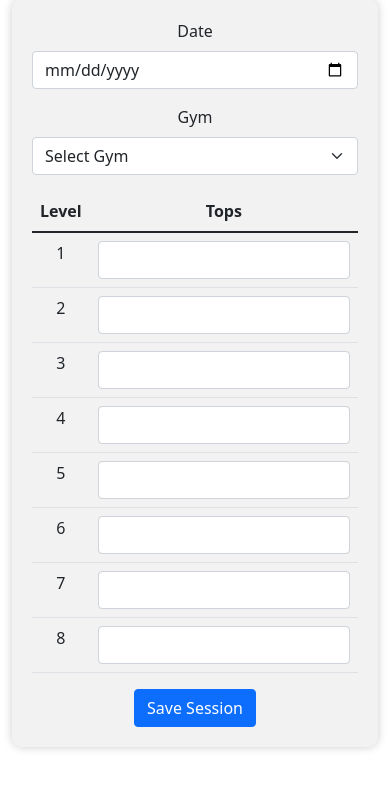
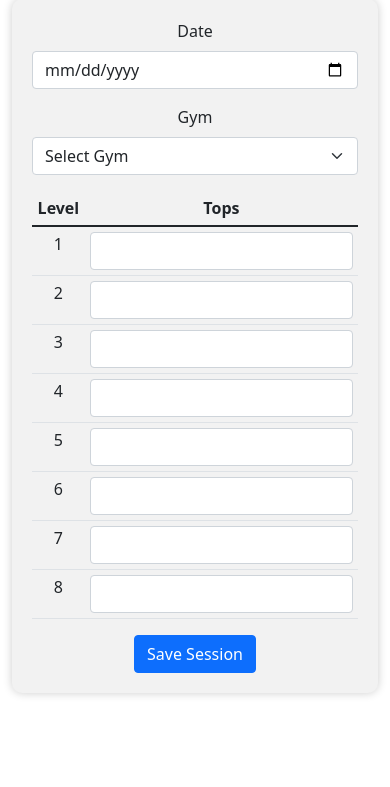
Before and after one commit to larstrk/ClimbersLog, a Flask app: page /addsession in a window 390 px wide. Shown: the part 167-954 px from the top of the page. After the commit the page ends 863 px from the top, so only its background shows below. Run offline with Flask 3, Linux system fonts and the light colour scheme; data comes from the database, SQL or seed files in the repository; some libraries are stand-ins or nearby versions.

Commit message:
added requirements.txt and working on mobile view

```diff
--- a/app.py
+++ b/app.py
@@ -258,7 +258,7 @@ def login():
         session["user_id"] = rows[0]["id"]
 
         # Redirect user to home page
-        return redirect("/")
+        return redirect("/sessions")
 
     # User reached route via GET (as by clicking a link or via redirect)
     else:
--- a/static/styles.css
+++ b/static/styles.css
@@ -28,11 +28,21 @@
     .navbar-nav .nav-item .dropdown-menu {
         padding: 5px;
         font-size: 14px;
+        background-color: white;
     }
 
     /* Center-align dropdown menu items */
     .navbar-nav .nav-item .dropdown-menu a {
         text-align: center;
+    }
+
+    .kpi {
+        font-size: 16px;
+    }
+
+    .table th,
+    .table td {
+        padding: 5px;
     }
 }
 
--- a/templates/layout.html
+++ b/templates/layout.html
@@ -5,7 +5,8 @@
     <head>
 
         <meta charset="utf-8">
-        <meta name="viewport" content="initial-scale=1, width=device-width">
+        <meta name="viewport" content="initial-scale=1, width=device-width, shrink-to-fit=no"">
+
 
         <!-- http://getbootstrap.com/docs/5.1/ -->
         <link crossorigin="anonymous" href="https://cdn.jsdelivr.net/npm/bootstrap@5.1.3/dist/css/bootstrap.min.css" integrity="sha384-1BmE4kWBq78iYhFldvKuhfTAU6auU8tT94WrHftjDbrCEXSU1oBoqyl2QvZ6jIW3" rel="stylesheet">
--- a/templates/sessions.html
+++ b/templates/sessions.html
@@ -8,11 +8,11 @@
 
     <h2>Sessions</h2>
     <div class="d-flex justify-content-between align-items-center mb-3">
-        <a class="btn btn-primary circle-button m-auto" href="/addsession">+</a>
+        <a class="btn btn-primary circle-button m-auto btn-lg" href="/addsession">+</a>
     </div>
 
 
-    <table class="table table-striped">
+    <table class="table table-striped table-responsive">
         <thead>
             <tr>
                 <th>Date</th>
```
Also changed, not shown: requirements.txt (added, +334 -0 lines), static/kpi_plot.png (added), 2 other files.
